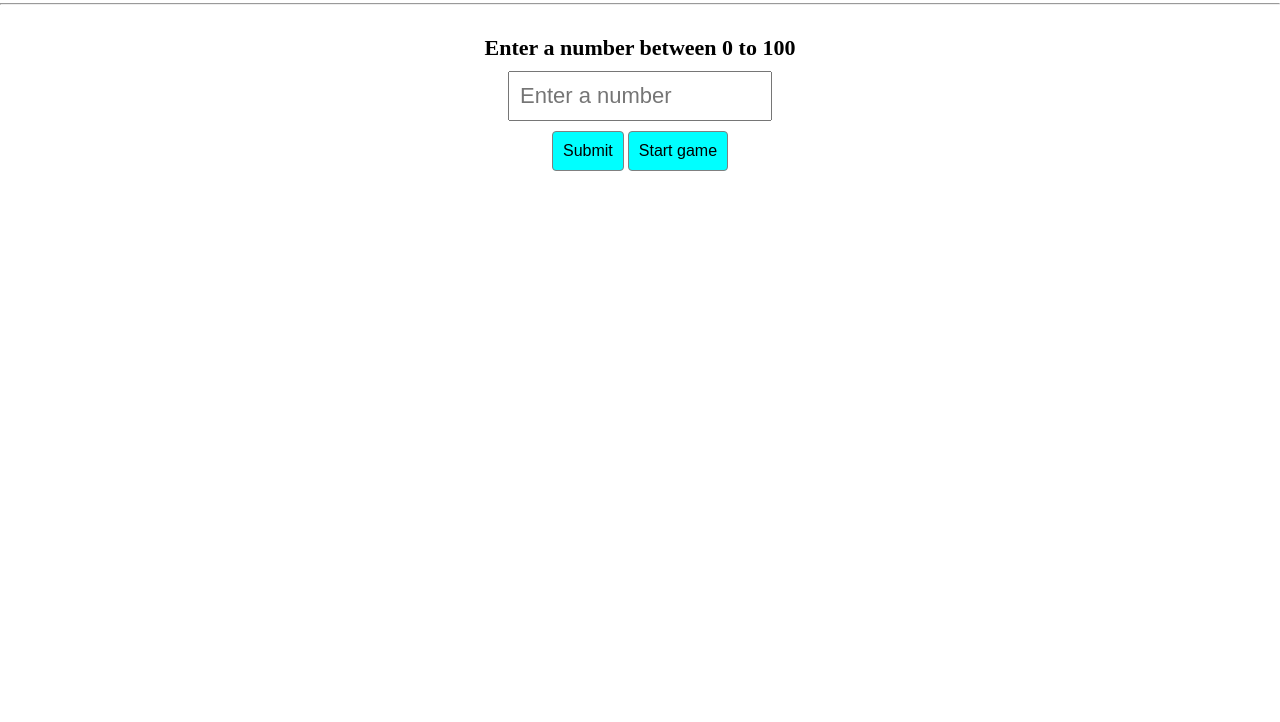
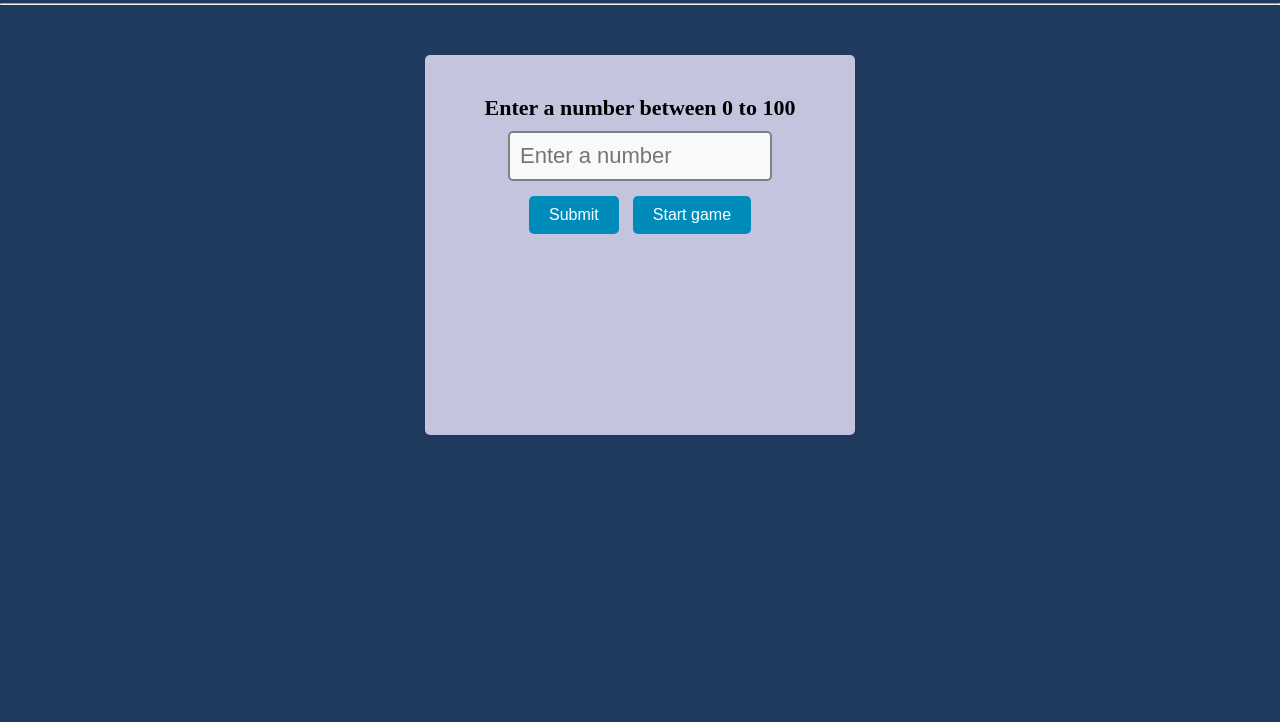
Before and after one commit to harshit-tiwarii/Number-guess, a plain HTML site: page index.html in a window 1280 px wide. Shown: the part 78-800 px from the top of the page. Drawn offline with Linux system fonts and the light colour scheme.

Commit message:
second commit

```diff
--- a/index.html
+++ b/index.html
@@ -12,7 +12,9 @@
     </div>
     <br>
     <hr>
-    <div class="content">
+    <div class="main-div1">
+     <div class="main-div2">
+      <div class="content">
         <h3>Enter a number between 0 to 100</h3>
         <form>
             <input class="user-input" type="number" max="100" min="0" placeholder="Enter a number" required>
@@ -26,8 +28,9 @@
         <p class="result"></p>
         <br>
         <p class="guess-number"></p>
+     </div>
     </div>
-
+</div>
     <script src="app.js"></script>
 </body>
 </html>
--- a/style.css
+++ b/style.css
@@ -2,16 +2,35 @@
     padding: 0;
     margin: 0;
 }
+body{
+    background-color: #1E3A5F;
+}
+.main-div1 {
+    display: flex;
+    justify-content: center;
+    align-items: center;
+  }
+  .main-div2 {
+    width: 350px;
+    height: 300px;
+    margin-top: 50px;
+    padding: 40px;
+    border-radius: 5px;
+    justify-content: center;
+    align-items: center;
+    background-color: #C4C4DF;
+  }
 .tittle{
     text-align: center;
     margin-top: 20px;
     font-size: 25px;
+    color: white;
 }
 .content h3{
     font-size: 22px;
 }
 .content{
-    padding-top: 30px;
+    padding-top: 0px;
     text-align: center;
 }
 form input{
@@ -19,21 +38,25 @@ form input{
    font-size: 22px;
    padding: 10px;
    width: 15rem;
+   color: #333333;
+   background-color: #F8F9FA;
+   border: 2PX solid gray;
+   border-radius: 5px;
 }
 form button{
+    margin: 5px;
     font-size: 1rem;
-    padding: 10px;
-    background-color: aqua;
-    border: 1px solid gray;
-    border-radius: 4px;
+    padding: 10px 20px;
+    background-color: #008CBA;
+    border: none;
+    color: white;
+    border-radius: 5px;
     cursor: pointer;
 }
+button:hover{
+ background-color: #005F73;
+}
 .start-game:disabled{
-    font-size: 1rem;
-    padding: 10px;
-    background-color: aqua;
-    border: 1px solid gray;
-    border-radius: 4px;
     cursor: not-allowed;
 }
 .result-div{
```
